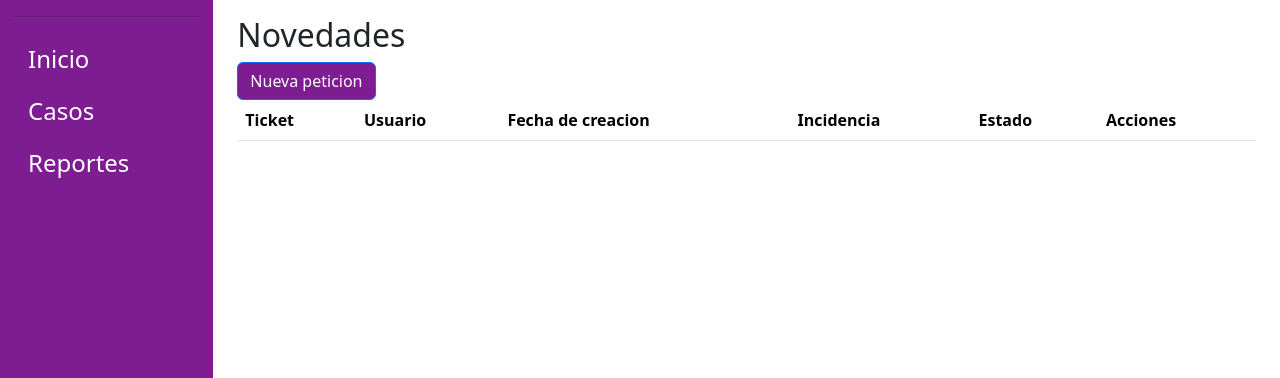
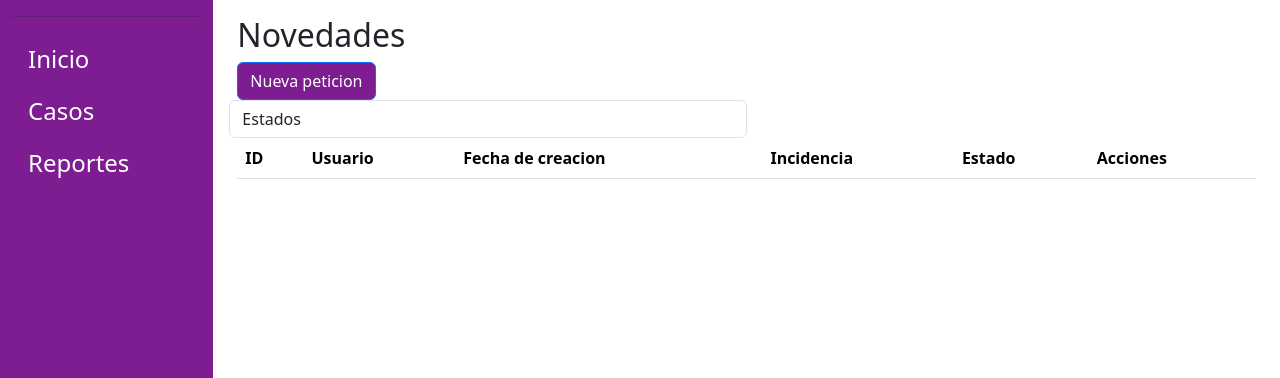
Before and after one commit to EstebanPeloRojo/control-de-casos, a Django app: page /casos/crearcaso/ in a window 1280 px wide. Shown: the part 56-434 px from the top of the page. Run offline with Django 5.2, Linux system fonts and the light colour scheme; the visitor is signed in with stand-in values (Sample User, id 1); lists and menus that the app fills with data are empty; some libraries are stand-ins or nearby versions.

Commit message:
implementacion de rama aportes en rama main

```diff
--- a/controldecasos/casos/forms.py
+++ b/controldecasos/casos/forms.py
@@ -8,6 +8,7 @@ class SolicitudSoporteForm(forms.ModelForm):
         fields = (
 
                   'incidencia',
+                  'ticket_custom',
                   'descripcion',
                 #   'estado'
                   )
--- a/controldecasos/casos/models.py
+++ b/controldecasos/casos/models.py
@@ -20,8 +20,8 @@ class TipoIncidencia(models.Model):
 
 
 class SolicitudSoporte(models.Model):
-
     ticket = models.AutoField(primary_key=True)
+    ticket_custom = models.IntegerField(null=True, blank=False)
     caso_usuario =models.CharField(max_length=200)
     incidencia = models.ForeignKey(TipoIncidencia, on_delete=DO_NOTHING, related_name='tipo_incidencia')
     descripcion = models.TextField(max_length=255)
--- a/controldecasos/casos/serializers.py
+++ b/controldecasos/casos/serializers.py
@@ -7,6 +7,7 @@
         model = SolicitudSoporte
         fields = [
             'ticket',
+            'ticket_custom',
             'caso_usuario',
             'incidencia',
             'descripcion',
--- a/controldecasos/static/css/login.css
+++ b/controldecasos/static/css/login.css
@@ -34,7 +34,7 @@ body {
 
     flex: 1; /* Toma todo el espacio disponible */
     /* Gradiente diagonal con múltiples colores (púrpura → rosa → naranja → amarillo) */
-    background: linear-gradient(180deg, #8B5CF6 0%, #A855F7 25%,#f97316 75%);
+    /*background: linear-gradient(180deg, #8B5CF6 0%, #A855F7 25%,#f97316 75%);*/
     position: relative; /* Para posicionar la forma orgánica */
     overflow: hidden; /* Oculta cualquier desbordamiento */
 }
@@ -199,6 +199,6 @@ input::placeholder {
     right: 0;
     bottom: 0;
     /* Gradiente sutil blanco para dar profundidad */
-    background: linear-gradient(45deg, rgba(255,255,255,0.1) 0%, transparent 50%);
+    /*background: linear-gradient(45deg, rgba(255,255,255,0.1) 0%, transparent 50%);*/
     pointer-events: none; /* No interfiere con interacciones del usuario */
 }
--- a/controldecasos/static/js/actualizarEstados.js
+++ b/controldecasos/static/js/actualizarEstados.js
@@ -23,20 +23,11 @@ function ActualizarEstadoHtml(ticket)
             <label for="comentario">Feedback tecnico</label>
             <textarea class="form-control" name="comentario" id="comentario"></textarea>
 
-            <input type="submit" value="Aniadir feedback" class="btn btn-primary mt-3" >
+            <input type="submit" value="Añadir feedback" class="btn btn-primary mt-3" >
         </form>
 
     </div>
-    <div class="dropdown mt-3">
-      <button class="btn btn-secondary dropdown-toggle" type="button" id="dropdownMenuButton" data-bs-toggle="dropdown">
 
-      </button>
-      <ul class="dropdown-menu" aria-labelledby="dropdownMenuButton">
-        <li><a class="dropdown-item" href="#">Action</a></li>
-        <li><a class="dropdown-item" href="#">Another action</a></li>
-        <li><a class="dropdown-item" href="#">Something else here</a></li>
-      </ul>
-    </div>
     `
 
     return html
--- a/controldecasos/static/js/casos.js
+++ b/controldecasos/static/js/casos.js
@@ -17,7 +17,7 @@ formCrearCaso.addEventListener("submit", async (e) => {
 
     const incidencia = formData.get("incidencia");
     const descripcion = formData.get("descripcion");
-
+    const ticketCustom = formData.get("ticket_custom");
     if (incidencia == '') {
         await swalErr("Debe seleccionar una incidencia.");
         return;
@@ -25,6 +25,11 @@ formCrearCaso.addEventListener("submit", async (e) => {
 
     if (descripcion == '') {
         await swalErr("La descripción debe tener al menos 10 caracteres.");
+        return;
+    }
+
+    if (ticketCustom == '') {
+        await swalErr("Debe ingresar un numero Ticket.");
         return;
     }
 
--- a/controldecasos/static/js/collapse.js
+++ b/controldecasos/static/js/collapse.js
@@ -5,7 +5,7 @@ function collapseHtml(titulo,data)
 {
     const collapsecaso = `
     <tr class="collapse" id="collapseExample">
-        <td colspan="6" >
+        <td colspan="6" class="card-body">
             <div class="row align-items-start">
             <div class="col">
               <p>Ticket: ${data.ticket}</p>
@@ -61,7 +61,7 @@ collapseBoton.forEach(element => {
         }
 
 
-        const closeBtnButton = document.querySelector("#seguimientoCaso")
+        //const closeBtnButton = document.querySelector("#seguimientoCaso")
 
 
         let myCollapse = new bootstrap.Collapse(collapsejs,{
--- a/controldecasos/static/js/script.js
+++ b/controldecasos/static/js/script.js
@@ -1,7 +1,12 @@
-$('#tablaCaso').DataTable( {
-
+let tabla = $('#tablaCaso').DataTable( {
+    order: [[ 1, 'asc' ]]
 })
 
-$('#botonPeticion').click(function(event){
-    $('#modalCrearcaso').modal('show');
+//$('#botonPeticion').click(function(event){
+  //  $('#modalCrearcaso').modal('show');
+//});
+
+ // Búsqueda por oficina (dropdown)
+$('#busquedaEstado').on('change', function() {
+    tabla.column(4).search(this.value).draw();
 });
--- a/controldecasos/templates/casos/casos.html
+++ b/controldecasos/templates/casos/casos.html
@@ -52,10 +52,19 @@
                 Nueva peticion
             </button>
             <table id="tablaCaso" class="table table-striped">
+                <div class="row g-3">
+
+                    <select class="w-50 form-control " name="" id="busquedaEstado">
+                        <option value="" selected>Estados</option>
+                        <option value="pendiente">Pendiente</option>
+                        <option value="en proceso">En proceso</option>
+                        <option value="resuelto">Resuelto</option>
+                    </select>
+                </div>
                 <thead>
 
                     <tr>
-                        <th>Ticket</th>
+                        <th>ID</th>
                         <th>Usuario</th>
                         <th>Fecha de creacion</th>
                         <th>Incidencia</th>
@@ -82,8 +91,9 @@
                             >
                                 ver caso
                             </button>{% endcomment %}
+                            <button class="btn btn-success btn-sm" id="seguimientoCaso">Ver caso</button>
                             <button class ="btn btn-danger btn-sm" id="estadoCaso"  aria-controls="offcanvasExample" >Estados </button>
-                            <button class="btn btn-success btn-sm" id="seguimientoCaso">Seguimiento</button>
+
                         </td>
                     </tr>
                     {% endfor %}
--- a/controldecasos/templates/casos/crearcaso.html
+++ b/controldecasos/templates/casos/crearcaso.html
@@ -32,6 +32,10 @@
                 </div>
 
                 <div class="col">
+                    <input type="number" class="w-50 form-control mb-3" name="ticketcustom" id="ticketcustom" placeholder="Digite N° ticket"> </input>
+                </div>
+
+                <div class="col">
                     <textarea type="text" class="w-50 form-control" name="descripcion" id="descripcion" placeholder="Descripcion" rows="10" cols="50" ></textarea><br>
                 </div>
                 {% comment %} <select class="w-50 form-select" name="estado" id="estado">
```
Also changed, not shown: controldecasos/casos/migrations/0004_alter_historialestado_comentario.py (added), controldecasos/casos/migrations/0005_solicitudsoporte_ticket_custom.py (added), controldecasos/casos/migrations/0006_alter_solicitudsoporte_ticket_custom.py (added).
